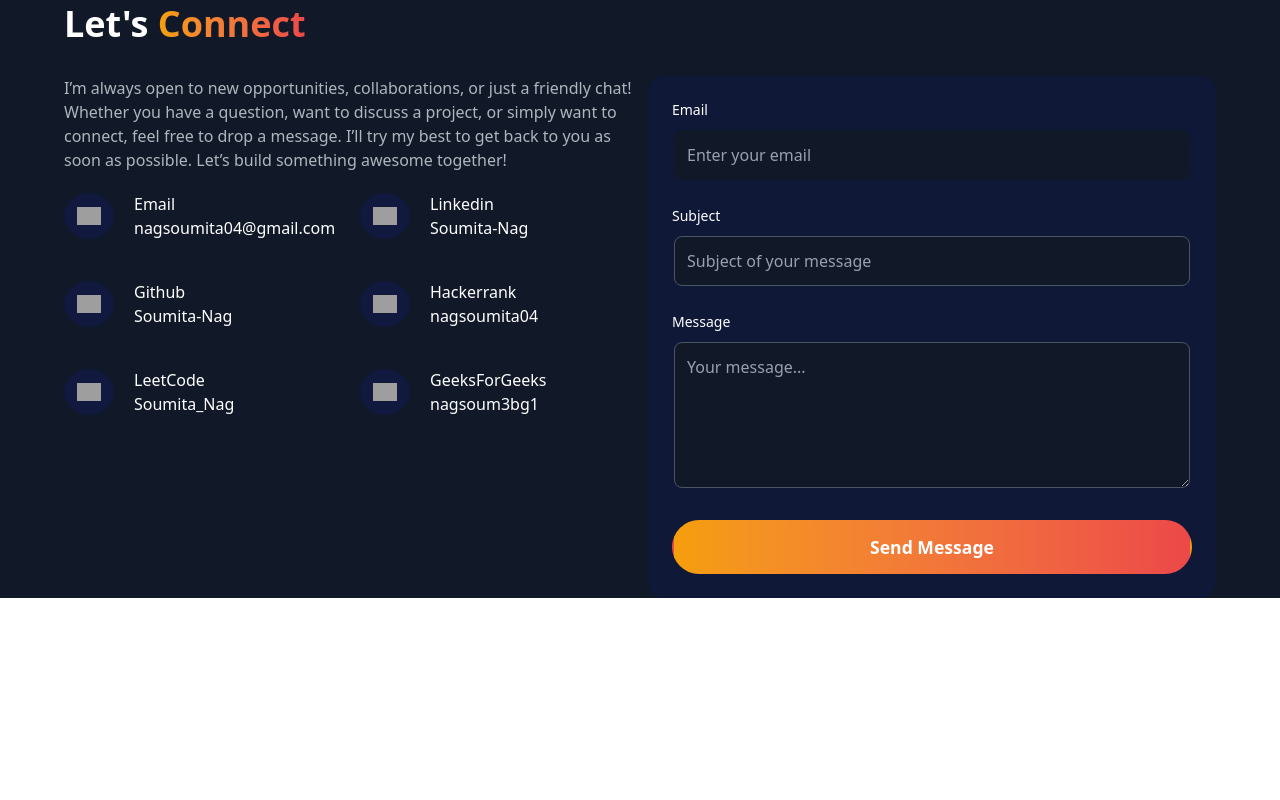
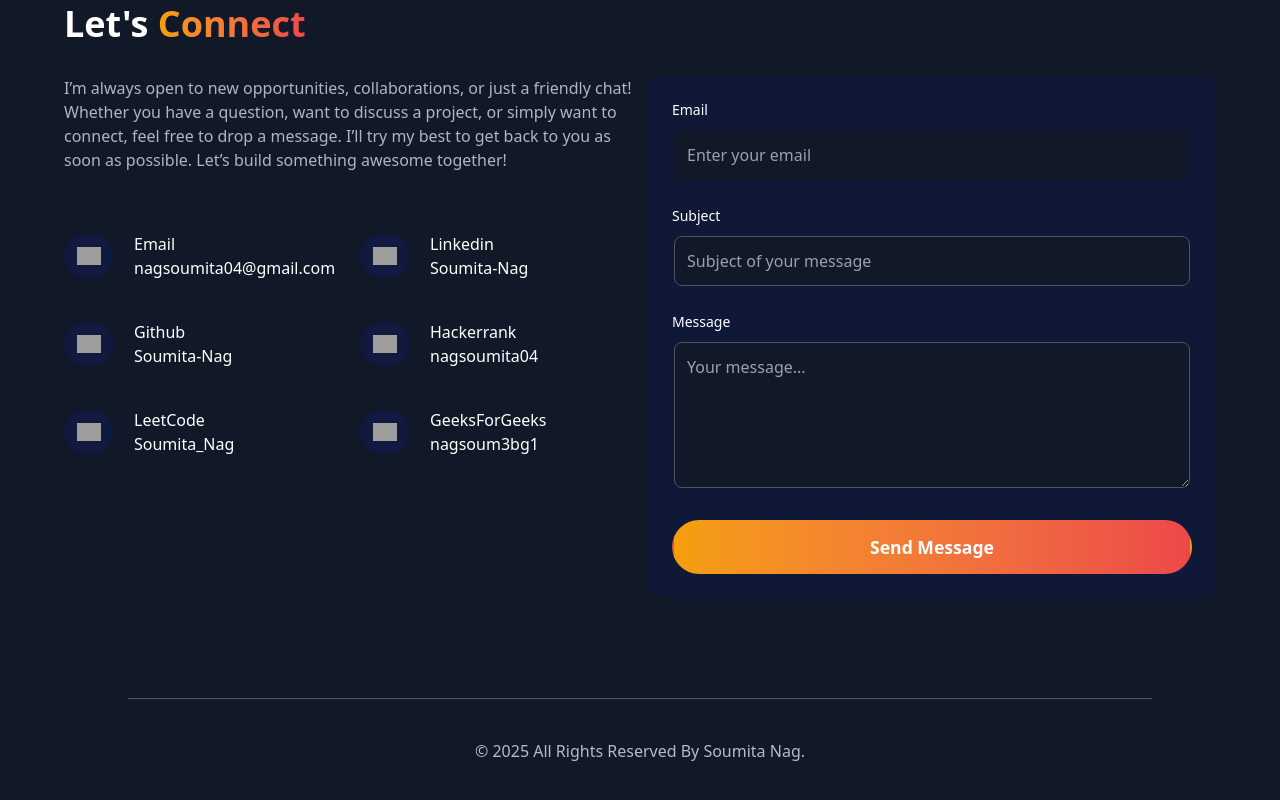
Before and after one commit to Soumita-Nag/Portfolio, a Vue app: page / in a window 1280 px wide. Shown: the part 3222-4022 px from the top of the page. Before the commit the page ends 3820 px from the top, so only its background shows below. Built offline with nearby package versions, Linux system fonts and the light colour scheme; grey boxes are pictures that could not be loaded.

Commit message:
footer added

```diff
--- a/src/App.vue
+++ b/src/App.vue
@@ -5,6 +5,7 @@ import About from './components/About.vue';
 import skills from './components/skills.vue';
 import Achievements from './components/Achievements.vue';
 import ContactMe from './components/ContactMe.vue';
+import footerPage from './components/footerPage.vue';
 </script>
 
 <template>
@@ -15,6 +16,7 @@ import ContactMe from './components/ContactMe.vue';
     <skills/>
     <Achievements/>
     <ContactMe/>
+    <footerPage/>
   </div>
 </template>
 <!-- gsap -->
--- a/src/components/ContactMe.vue
+++ b/src/components/ContactMe.vue
@@ -10,7 +10,7 @@
           I’m always open to new opportunities, collaborations, or just a friendly chat! Whether you have a question, want to discuss a project, or simply want to connect, feel free to drop a message. I’ll try my best to get back to you as soon as possible. Let’s build something awesome together!
         </p>
 
-        <div class="mt-5 grid grid-cols-1 sm:grid-cols-2 gap-x-6 gap-y-10">
+        <div class="mt-5 grid grid-cols-1 sm:grid-cols-2 gap-x-6 gap-y-10 py-10">
             <div v-for="(item, index) in contacts" :key="index" class="flex items-center">
               <!-- <a :href="item.url"> -->
                 <a class="Logo" v-if="item.url" :href="item.url" target="_blank">
--- /dev/null
+++ b/src/components/footerPage.vue
@@ -0,0 +1,26 @@
+<template>
+    <section class="pt-25 pb-10 text-white flex flex-col w-full">
+        <div class="pb-10">
+            <hr class=" text-gray-600 text-center w-[80%] mx-auto">
+        </div>
+        <div class="flex flex-col items-center opacity-70">
+            <p>© 2025 All Rights Reserved By Soumita Nag.</p>
+        </div>
+    </section>
+    <!-- <h1 class="text-5xl">hello</h1> -->
+</template>
+<script>
+    export default{
+        data(){
+            return{
+
+            }
+        },
+        methods:{
+
+        },
+    }
+</script>
+<style scoped>
+
+</style>
```
